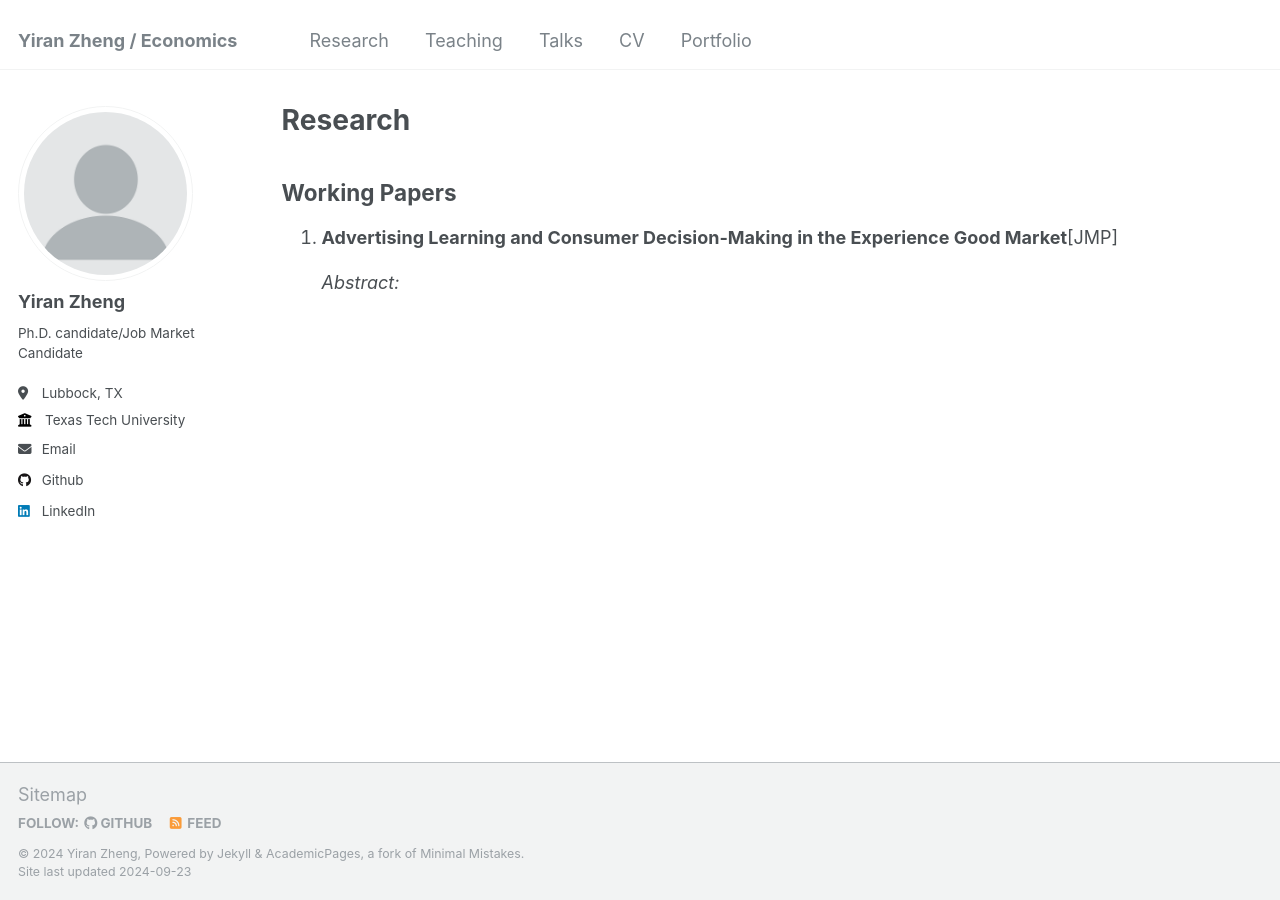
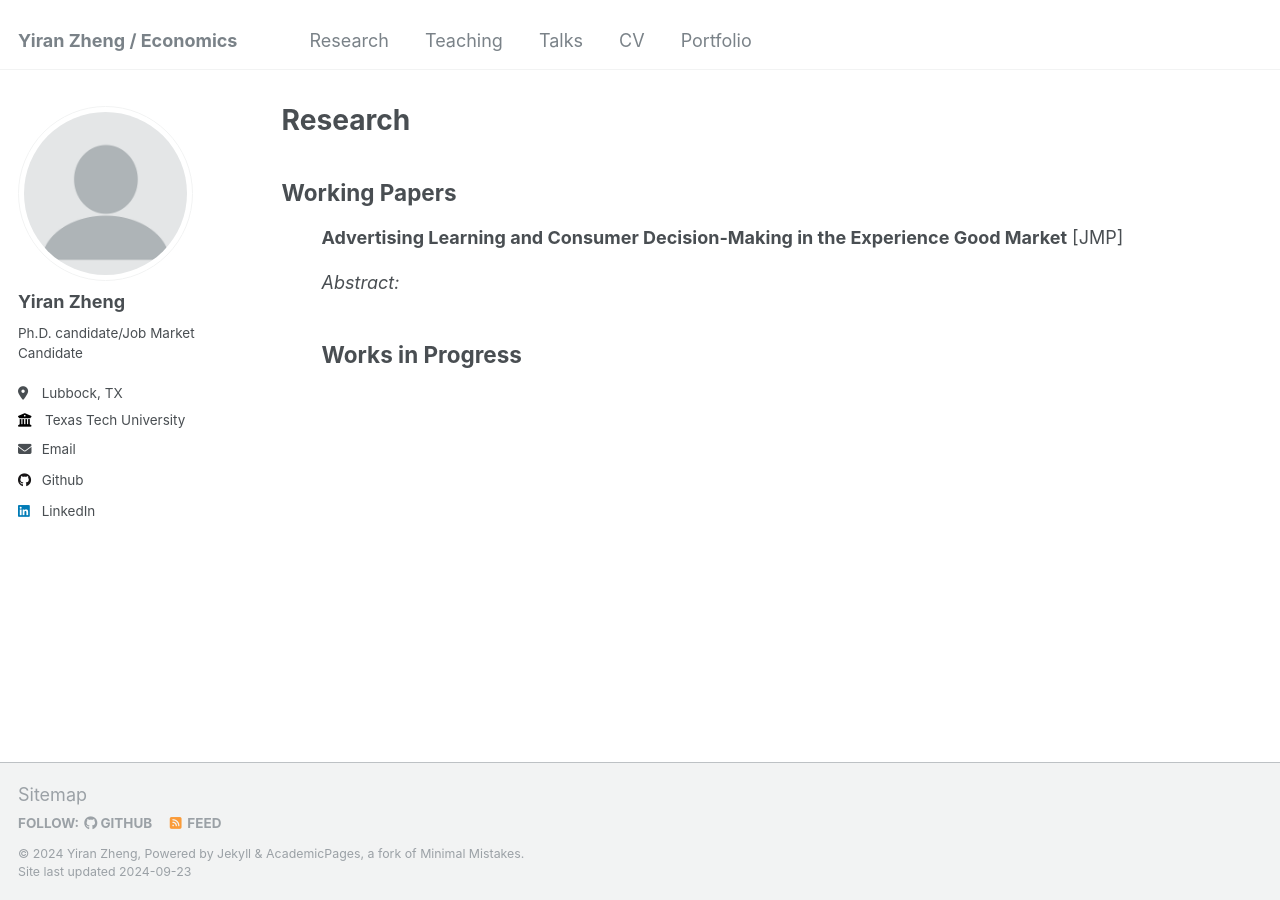
Before and after one commit to yiran-zheng/yiran-zheng.github.io, a Jekyll site: the page built from _pages/research.html, in a window 1280 px wide. Built offline with Jekyll 4.4.1, drawn with Linux system fonts in a browser that asks for light colours.

Commit message:
Update research.html

```diff
--- a/_pages/research.html
+++ b/_pages/research.html
@@ -7,12 +7,13 @@ author_profile: true
 
 {% include base_path %}
 
-{% include base_path %}
 <p align = "justify">
-<h2>Working Papers</h2>
-<ol reversed>
-  <li><strong>Advertising Learning and Consumer Decision-Making in the Experience Good Market</strong>[JMP]
-  <p align="justify">
-  <i>Abstract:</i>
-  </p>
+  <h2>Working Papers</h2>
+  <ol reversed>
+    <strong>Advertising Learning and Consumer Decision-Making in the Experience Good Market</strong> [JMP]
+      <p align="justify">
+      <i>Abstract:</i>
+      </p>
+  <h2>Works in Progress</h2>
+
 </ol>
```
